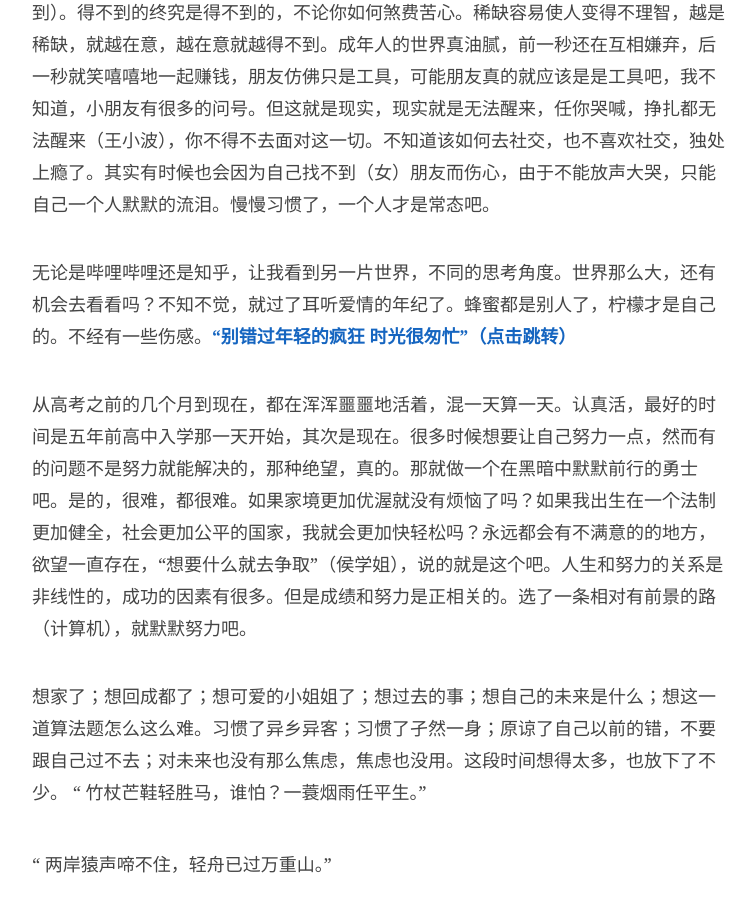
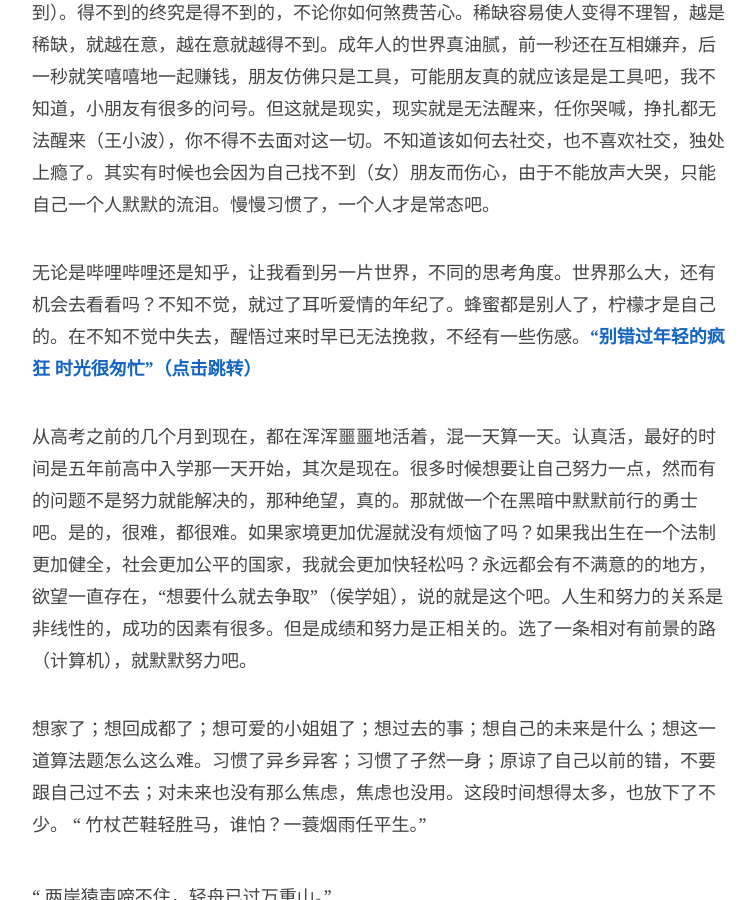
Before and after one commit to JaydenYL/JaydenYL.github.io, a Jekyll site: the page built from _posts/2020-03-08-生快.md, in a window 1280 px wide and 900 px high, scrolled down 721 px. Shown: the whole window, without its empty margins (258-1014 px from the left). Built offline with Jekyll 4.4.1, drawn with Linux system fonts in a browser that asks for light colours; comment, search, counter and statistics services are not loaded.

Commit message:
Update 2020-03-08-生快.md

```diff
--- a/_posts/2020-03-08-生快.md
+++ b/_posts/2020-03-08-生快.md
@@ -37,7 +37,7 @@ catalog: true 						# 是否归档
 
 每个人都是孤独的吧，于是乎朋友才有了意义。相当怀念一个人静静地看书学习的那段时间，没有人打扰。写一段代码，读几页书，整个世界都跟着平静下来。可能这是一种逃避吧，社交恐惧症无可救药。那些可爱的小姐姐，等以后再说吧，（可能以后也追不到）。得不到的终究是得不到的，不论你如何煞费苦心。稀缺容易使人变得不理智，越是稀缺，就越在意，越在意就越得不到。成年人的世界真油腻，前一秒还在互相嫌弃，后一秒就笑嘻嘻地一起赚钱，朋友仿佛只是工具，可能朋友真的就应该是是工具吧，我不知道，小朋友有很多的问号。但这就是现实，现实就是无法醒来，任你哭喊，挣扎都无法醒来（王小波），你不得不去面对这一切。不知道该如何去社交，也不喜欢社交，独处上瘾了。其实有时候也会因为自己找不到（女）朋友而伤心，由于不能放声大哭，只能自己一个人默默的流泪。慢慢习惯了，一个人才是常态吧。
 
-<br>无论是哔哩哔哩还是知乎，让我看到另一片世界，不同的思考角度。世界那么大，还有机会去看看吗？不知不觉，就过了耳听爱情的年纪了。蜂蜜都是别人了，柠檬才是自己的。不经有一些伤感。[**“别错过年轻的疯狂 时光很匆忙”（点击跳转）**](https://www.bilibili.com/video/av93784707?t=5)
+<br>无论是哔哩哔哩还是知乎，让我看到另一片世界，不同的思考角度。世界那么大，还有机会去看看吗？不知不觉，就过了耳听爱情的年纪了。蜂蜜都是别人了，柠檬才是自己的。在不知不觉中失去，醒悟过来时早已无法挽救，不经有一些伤感。[**“别错过年轻的疯狂 时光很匆忙”（点击跳转）**](https://www.bilibili.com/video/av93784707?t=5)
 
 <br>从高考之前的几个月到现在，都在浑浑噩噩地活着，混一天算一天。认真活，最好的时间是五年前高中入学那一天开始，其次是现在。很多时候想要让自己努力一点，然而有的问题不是努力就能解决的，那种绝望，真的。那就做一个在黑暗中默默前行的勇士吧。是的，很难，都很难。如果家境更加优渥就没有烦恼了吗？如果我出生在一个法制更加健全，社会更加公平的国家，我就会更加快轻松吗？永远都会有不满意的的地方，欲望一直存在，“想要什么就去争取”（侯学姐），说的就是这个吧。人生和努力的关系是非线性的，成功的因素有很多。但是成绩和努力是正相关的。选了一条相对有前景的路（计算机），就默默努力吧。
 
```
